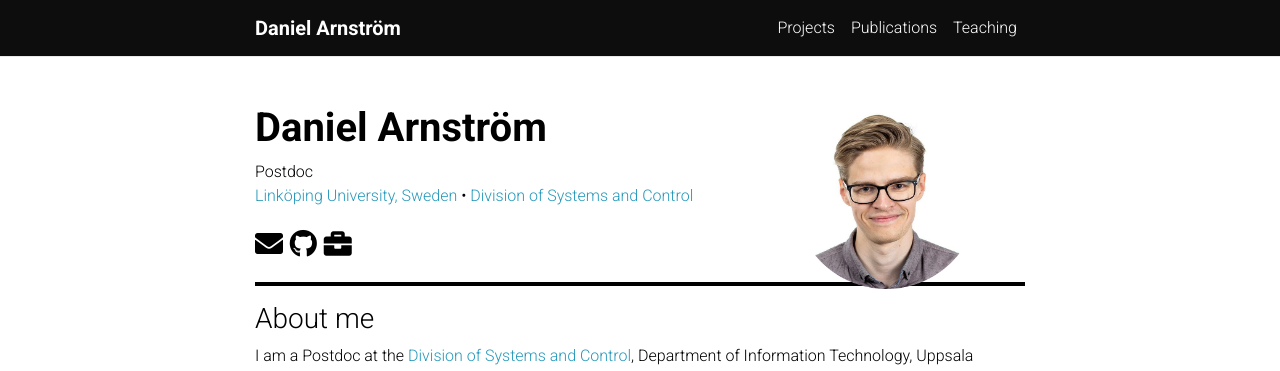
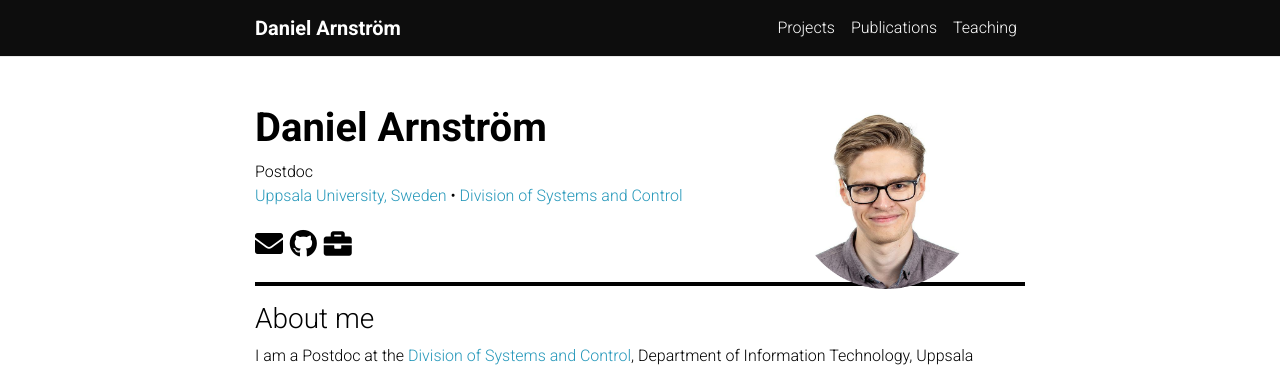
Before and after one commit to darnstrom/darnstrom.github.io, a Jekyll site: the page built from _pages/about.md, in a window 1280 px wide and 988 px high. Shown: the top 371 px of the window. Built offline with Jekyll 4.4.1, drawn with Linux system fonts in a browser that asks for light colours; nearby versions of some CDN libraries; comment, search, counter and statistics services are not loaded; a style sheet for code colours, icons or effects is not loaded.

Commit message:
Linköping -> Uppsala

```diff
--- a/_config.yml
+++ b/_config.yml
@@ -8,7 +8,7 @@ middle_name:
 last_name: Arnström
 email: daniel.arnstrom@liu.se
 description: > # the ">" symbol means to ignore newlines until "footer_text:"
- PhD Student in Automatic Control @ Linköping University
+ Postdoc @ Uppsala University
 footer_text:
 icon: 🔵 # the emoji used as the favicon
 url:  # the base hostname & protocol for your site
@@ -56,7 +56,7 @@ quora_username: # your Quora username
 publons_id: # your ID on Publons
 research_gate_profile: # your profile on ResearchGate
 blogger_url: # your blogger URL
-work_url: https://liu.se/en/employee/16/26/danar20  # work page URL
+work_url: http://www.it.uu.se/katalog/danar782  # work page URL
 keybase_username: # your keybase user name
 wikidata_id: # your wikidata id
 dblp_url: # your DBLP profile url
--- a/_pages/about.md
+++ b/_pages/about.md
@@ -2,7 +2,7 @@
 layout: about
 title: About
 permalink: /
-description: Postdoc </br> <a target="_blank" href="https://www.uu.se/en">Linköping University, Sweden</a> • <a target="_blank" href="http://www.it.uu.se/about_us/divisions/systems_and_control">Division of Systems and Control</a>
+description: Postdoc </br> <a target="_blank" href="https://www.uu.se/en">Uppsala University, Sweden</a> • <a target="_blank" href="http://www.it.uu.se/about_us/divisions/systems_and_control">Division of Systems and Control</a>
 
 profile:
   align: right
```
